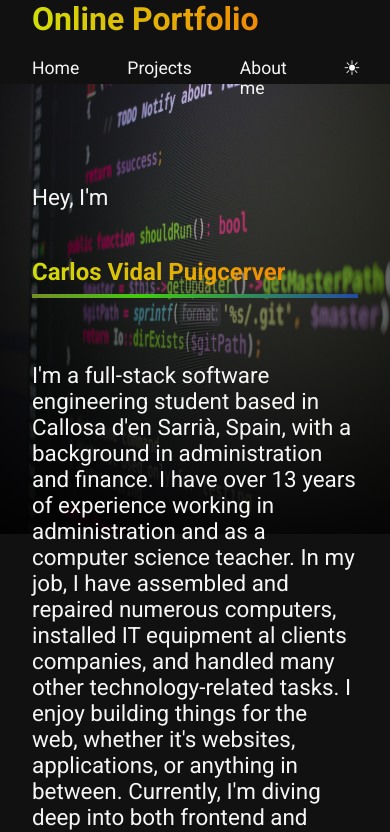
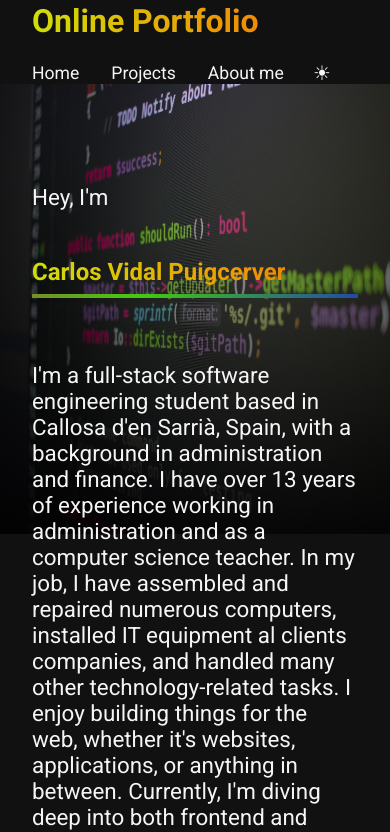
Before and after one commit to Cvidal84/Proyecto2_portfolio, a website built with Vite: page index.html in a window 390 px wide. Shown: the top 832 px of the page. Built offline with nearby package versions, Linux system fonts and the light colour scheme.

Commit message:
ultima
ultima

```diff
--- a/src/components/Navbar/Navbar.css
+++ b/src/components/Navbar/Navbar.css
@@ -14,31 +14,26 @@ nav {
     padding: 0 8rem;
     flex-wrap: wrap;
   }
-
   @media (max-width: 770px) {
     nav {
       padding: 0 2rem;
     }
   }
-
   nav > ul {
     margin-top: 20px;
     display: flex;
-    gap: 3rem;
+    gap: 2rem;
   }
-
   nav button {
     background: none;
     border: none;
     color: inherit;
     transform: scale(1.5);
   }
-
   nav a {
     transition: all 0.3s ease-in-out;
     display: inline-block;
   }
-
   nav a:hover {
     animation: neon-text 2s infinite alternate;
     transition: all 0.3s ease-in-out;
@@ -62,9 +57,35 @@ nav {
     background-clip: text;
     -webkit-text-fill-color: transparent;
   }
-
+  nav a:focus {
+    outline: none;
+  }
   @media (max-width: 450px) {
-    nav {
-
+    nav  ul li a {
+      font-size: 1.1rem;
     }
   }
+  nav a:focus,
+  nav a:active {
+    outline: none;
+    box-shadow: none;
+  }
+  nav a {
+  -webkit-tap-highlight-color: transparent;
+  }
+  #themeBtn {
+    -webkit-tap-highlight-color: transparent;
+    -webkit-appearance: none;
+    -moz-appearance: none;
+    appearance: none;
+  }
+
+  #themeBtn:focus,
+  #themeBtn:active {
+    outline: none;
+    box-shadow: none;
+  }
+
+  #themeBtn::-moz-focus-inner {
+    border: 0;
+  }
```
